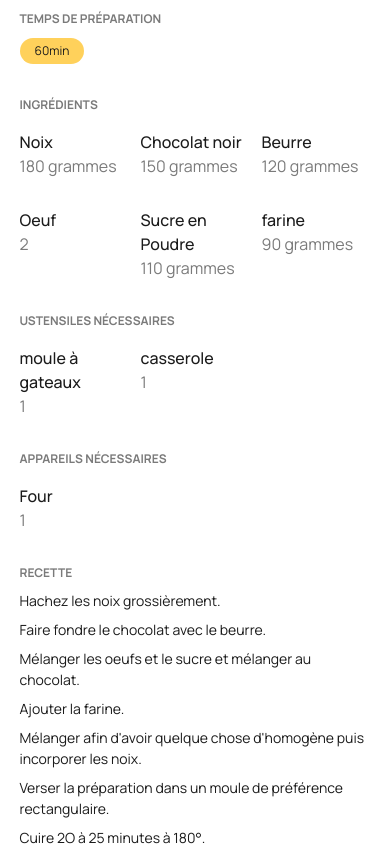
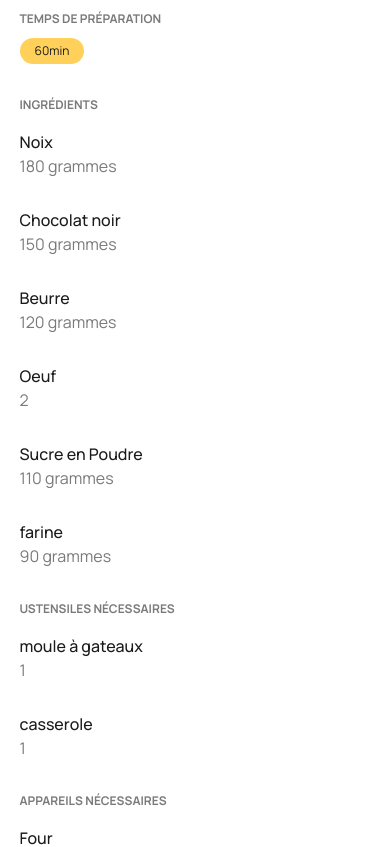
Before and after one commit to Adeline-I/les-petits-plats, a Next.js app: page /recette/brownie in a window 390 px wide. Shown: the part 840-1687 px from the top of the page. Built offline with nearby package versions, Linux system fonts and the light colour scheme.

Commit message:
fix: rend la grille d'ingrédients/ustensiles/appareils responsive

```diff
--- a/components/RecipeItemList/RecipeItemList.module.css
+++ b/components/RecipeItemList/RecipeItemList.module.css
@@ -29,3 +29,15 @@
   font-size: 1rem;
   color: var(--color-text-muted);
 }
+
+@media (max-width: 600px) {
+  .list {
+    grid-template-columns: repeat(2, 1fr);
+  }
+}
+
+@media (max-width: 400px) {
+  .list {
+    grid-template-columns: 1fr;
+  }
+}
```
